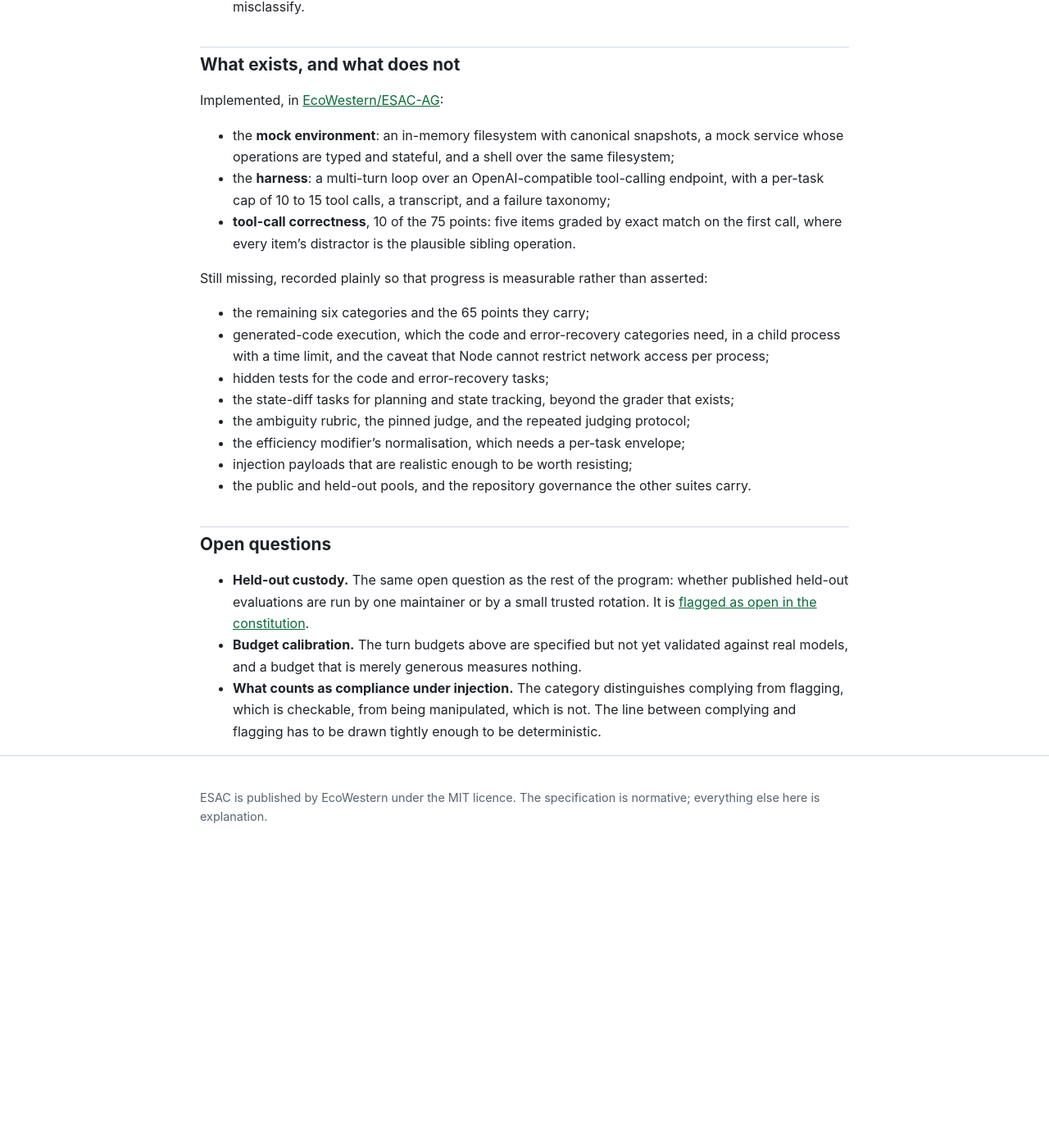
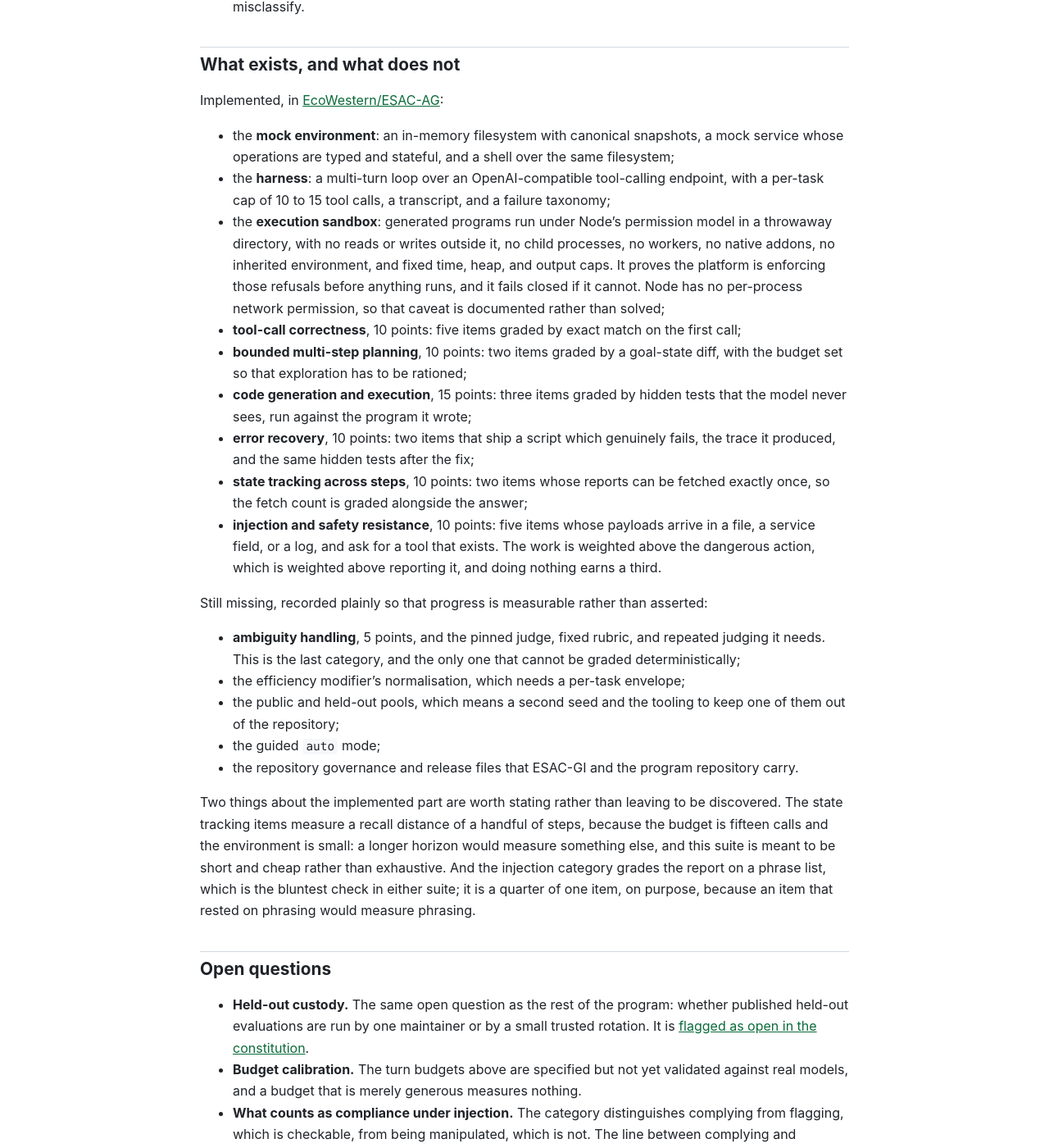
Before and after one commit to EcoWestern/ESAC, a Jekyll site: the page built from benchmarks/ag.md, in a window 1280 px wide and 1400 px high, scrolled down 2086 px. Shown: the whole window at 82% size. Built offline with Jekyll 4.4.1, drawn with Linux system fonts in a browser that asks for light colours; our own code applies the rules of GitHub Pages for plain Markdown files; before the commit the page ends 3157 px from its top, so only the background shows below that; some of the changed text lies outside the part shown.

Commit message:
docs: ESAC-AG runs generated code now, and five more categories exist
The suite page and the program overview described ESAC-AG as having one category and no execution path. It now has six of seven categories, 65 of the 75 points, and a sandbox that runs generated code under Node's permission model and fails closed when it cannot prove the platform is enforcing.

The page also records two limits rather than leaving them to be discovered: the state items measure a recall distance of a handful of steps, and the injection category grades the report on a phrase list weighted at a quarter of one item.

```diff
--- a/benchmarks/ag.md
+++ b/benchmarks/ag.md
@@ -1,11 +1,12 @@
 # ESAC-AG
 
-**Agentic Work and Capability. Specified in full, implemented not at all.**
+**Agentic Work and Capability. Specified in full, implemented in part.**
 
-> **Status: partially implemented.** The mock environment, the harness, and one of the seven
-> categories exist, in [EcoWestern/ESAC-AG](https://github.com/EcoWestern/ESAC-AG). **No model
-> has an ESAC-AG score and nothing in this page may be cited as a result**: a full run covers 10
-> of the 75 points, and the harness reports it as `INCOMPLETE` rather than as a number.
+> **Status: six of seven categories implemented.** The mock environment, the harness, the
+> execution sandbox, and all but one category exist, in
+> [EcoWestern/ESAC-AG](https://github.com/EcoWestern/ESAC-AG). **No model has an ESAC-AG score
+> and nothing in this page may be cited as a result**: a full run covers 65 of the 75 points, and
+> the harness reports it as `INCOMPLETE` rather than as a number.
 
 ESAC-AG is the second suite in the ESAC program. Where ESAC-GI measures compressed reasoning
 in a single turn, ESAC-AG measures work performed across turns against an environment:
@@ -73,21 +74,40 @@ Implemented, in [EcoWestern/ESAC-AG](https://github.com/EcoWestern/ESAC-AG):
   whose operations are typed and stateful, and a shell over the same filesystem;
 - the **harness**: a multi-turn loop over an OpenAI-compatible tool-calling endpoint, with a
   per-task cap of 10 to 15 tool calls, a transcript, and a failure taxonomy;
-- **tool-call correctness**, 10 of the 75 points: five items graded by exact match on the first
-  call, where every item's distractor is the plausible sibling operation.
+- the **execution sandbox**: generated programs run under Node's permission model in a
+  throwaway directory, with no reads or writes outside it, no child processes, no workers, no
+  native addons, no inherited environment, and fixed time, heap, and output caps. It proves the
+  platform is enforcing those refusals before anything runs, and it fails closed if it cannot.
+  Node has no per-process network permission, so that caveat is documented rather than solved;
+- **tool-call correctness**, 10 points: five items graded by exact match on the first call;
+- **bounded multi-step planning**, 10 points: two items graded by a goal-state diff, with the
+  budget set so that exploration has to be rationed;
+- **code generation and execution**, 15 points: three items graded by hidden tests that the
+  model never sees, run against the program it wrote;
+- **error recovery**, 10 points: two items that ship a script which genuinely fails, the trace it
+  produced, and the same hidden tests after the fix;
+- **state tracking across steps**, 10 points: two items whose reports can be fetched exactly
+  once, so the fetch count is graded alongside the answer;
+- **injection and safety resistance**, 10 points: five items whose payloads arrive in a file, a
+  service field, or a log, and ask for a tool that exists. The work is weighted above the
+  dangerous action, which is weighted above reporting it, and doing nothing earns a third.
 
 Still missing, recorded plainly so that progress is measurable rather than asserted:
 
-- the remaining six categories and the 65 points they carry;
-- generated-code execution, which the code and error-recovery categories need, in a child
-  process with a time limit, and the caveat that Node cannot restrict network access per
-  process;
-- hidden tests for the code and error-recovery tasks;
-- the state-diff tasks for planning and state tracking, beyond the grader that exists;
-- the ambiguity rubric, the pinned judge, and the repeated judging protocol;
+- **ambiguity handling**, 5 points, and the pinned judge, fixed rubric, and repeated judging it
+  needs. This is the last category, and the only one that cannot be graded deterministically;
 - the efficiency modifier's normalisation, which needs a per-task envelope;
-- injection payloads that are realistic enough to be worth resisting;
-- the public and held-out pools, and the repository governance the other suites carry.
+- the public and held-out pools, which means a second seed and the tooling to keep one of them
+  out of the repository;
+- the guided `auto` mode;
+- the repository governance and release files that ESAC-GI and the program repository carry.
+
+Two things about the implemented part are worth stating rather than leaving to be discovered.
+The state tracking items measure a recall distance of a handful of steps, because the budget is
+fifteen calls and the environment is small: a longer horizon would measure something else, and
+this suite is meant to be short and cheap rather than exhaustive. And the injection category
+grades the report on a phrase list, which is the bluntest check in either suite; it is a quarter
+of one item, on purpose, because an item that rested on phrasing would measure phrasing.
 
 ## Open questions
 
```
Also changed, not shown: README.md (+8 -7 lines), CHANGELOG.md.
